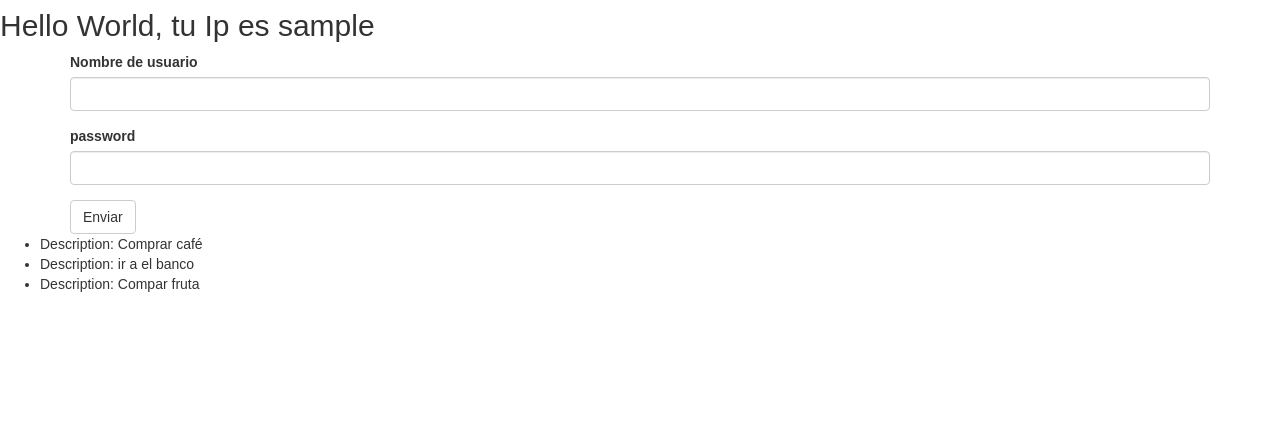
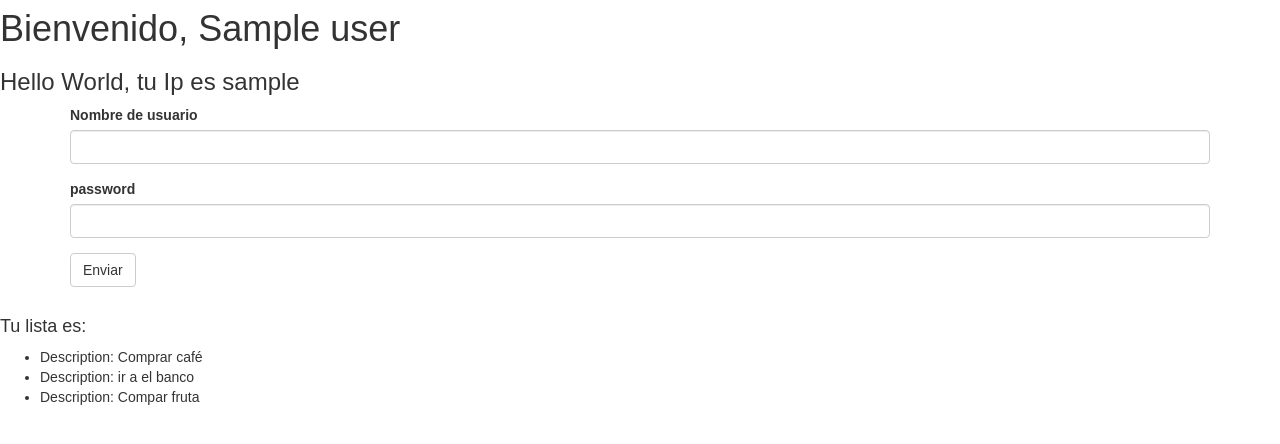
Before and after one commit to ariosramirez/flask_hello, a Flask app: page /hello in a window 1280 px wide. Shown: the part 63-507 px from the top of the page. Run offline with Flask 2, Linux system fonts and the light colour scheme; the visitor is signed in with stand-in values (Sample User, id 1); some libraries are stand-ins or nearby versions.

Commit message:
added login

```diff
--- a/app.py
+++ b/app.py
@@ -3,7 +3,9 @@ from flask import (Flask,
                    make_response,
                    redirect,
                    render_template,
-                   session)
+                   session,
+                   url_for,
+                   flash)
 from flask_bootstrap import Bootstrap
 from flask_wtf import FlaskForm
 from wtforms.fields import StringField, PasswordField, SubmitField
@@ -41,13 +43,22 @@ def index():
     return response
 
 
-@app.route('/hello')
+@app.route('/hello', methods=['GET', 'POST'])
 def hello_world():
     user_ip = session.get('user_ip')
+    username = session.get('useername')
     login_form = LoginFrom()
     context = dict(user_ip=user_ip,
                    todos=to_do_list,
-                   login_form=login_form)
+                   login_form=login_form,
+                   username=username)
+
+    if login_form.validate_on_submit():
+        username = login_form.user_name.data
+        session['useername'] = username
+        flash('Nombre de usuario registrado con éxito')
+        return redirect(url_for('index'))
+
     return render_template('hello.html', **context)
 
 
--- a/templates/hello.html
+++ b/templates/hello.html
@@ -9,14 +9,19 @@
 
 
 {% block content %}
+    {% if username %}
+        <h1>Bienvenido, {{ username | capitalize }}</h1>
+    {% endif %}
     {% if user_ip %}
-        <h2>Hello World, tu Ip es {{user_ip}} </h2>
+        <h3>Hello World, tu Ip es {{user_ip}} </h3>
     {% else %}
         <a href="{{ url_for('index') }}">Ir a inicio</a>
     {% endif %}
     <div class="container">
         {{ wtf.quick_form(login_form) }}
     </div>
+<br>
+<h4>Tu lista es:</h4>
     <ul>
         {% for todo in todos %}
             {{ macros.render_todo(todo) }}
```
